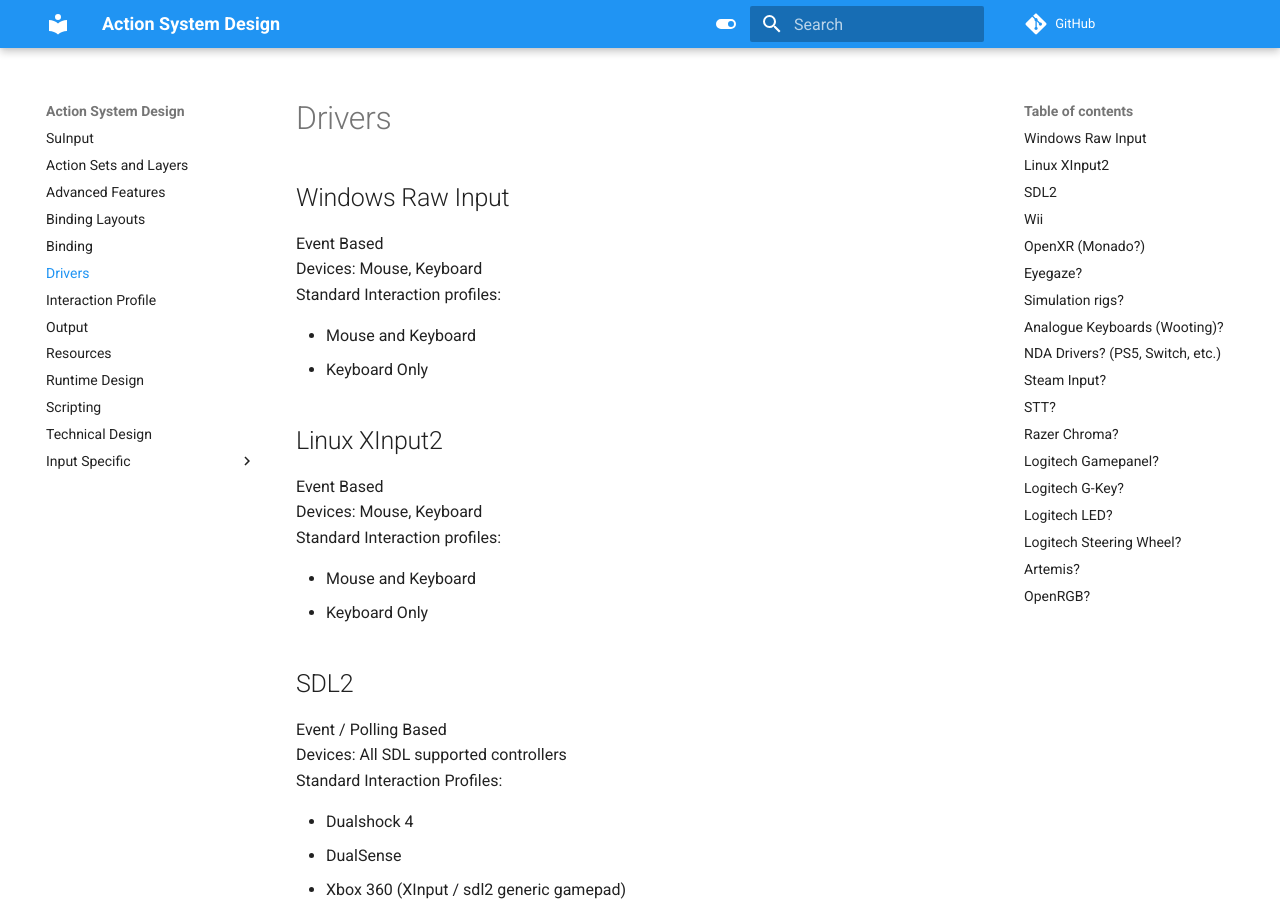
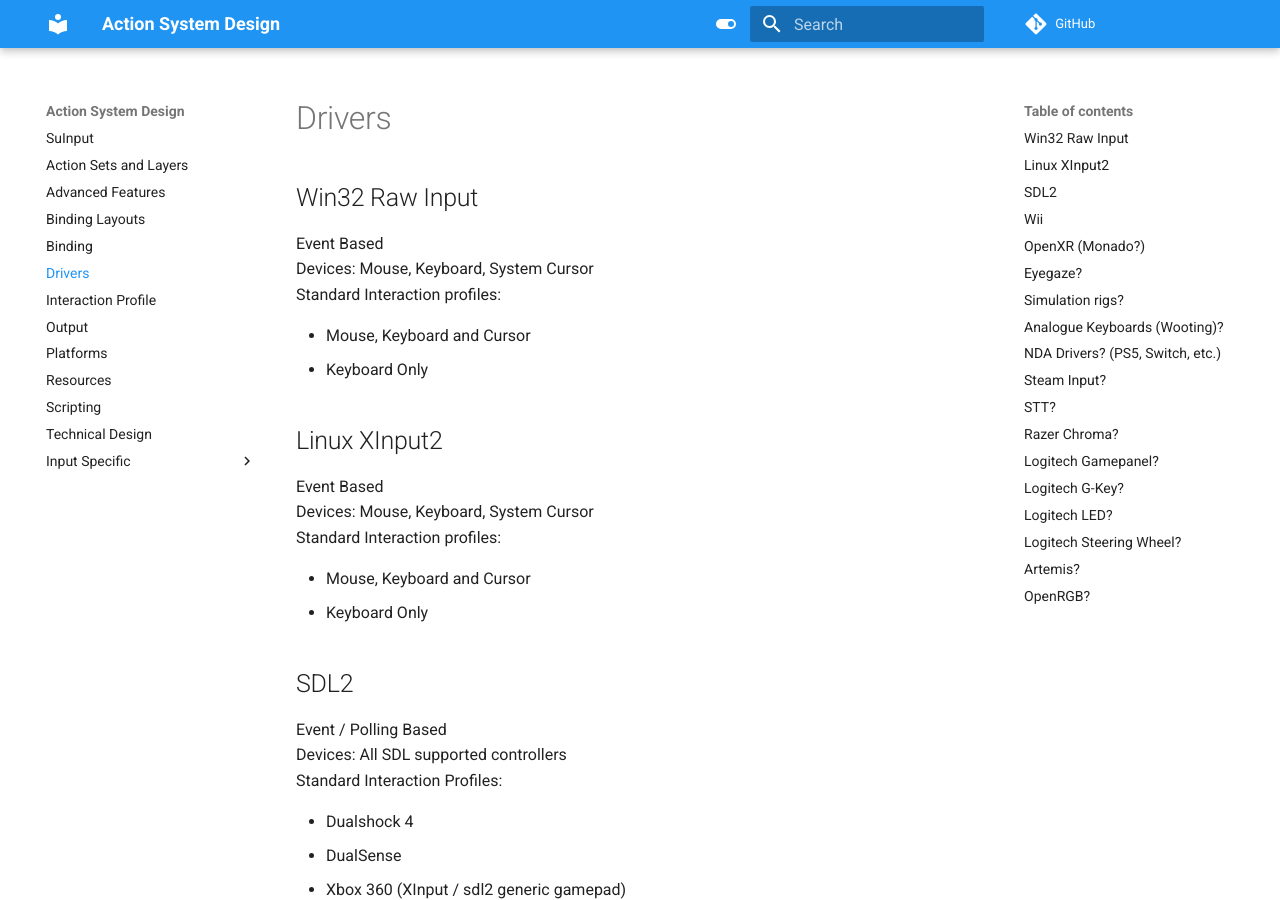
Before and after one commit to Sorenon/Action-System, an MkDocs documentation site: the page built from docs/Drivers.md, in a window 1280 px wide and 900 px high. Built offline with MkDocs 1.6.1 and Material for MkDocs 9.7.7, drawn with Linux system fonts in a browser that asks for light colours; comment, search, counter and statistics services are not loaded.

Commit message:
Misc Changes

```diff
--- a/docs/Drivers.md
+++ b/docs/Drivers.md
@@ -1,17 +1,17 @@
-## Windows Raw Input
+## Win32 Raw Input
 Event Based
-Devices: Mouse, Keyboard
+Devices: Mouse, Keyboard, System Cursor
 Standard Interaction profiles:
 
-- Mouse and Keyboard
+- Mouse, Keyboard and Cursor
 - Keyboard Only
 
 ## Linux XInput2
 Event Based
-Devices: Mouse, Keyboard
+Devices: Mouse, Keyboard, System Cursor
 Standard Interaction profiles:
 
-- Mouse and Keyboard
+- Mouse, Keyboard and Cursor
 - Keyboard Only
 
 ## SDL2
```
Also changed, not shown: docs/Advanced Features.md (+3 -2 lines), docs/Platforms.md (added, +44 -0 lines), docs/README.md (+2 -0 lines), docs/Runtime Design.md (deleted, +0 -23 lines).
